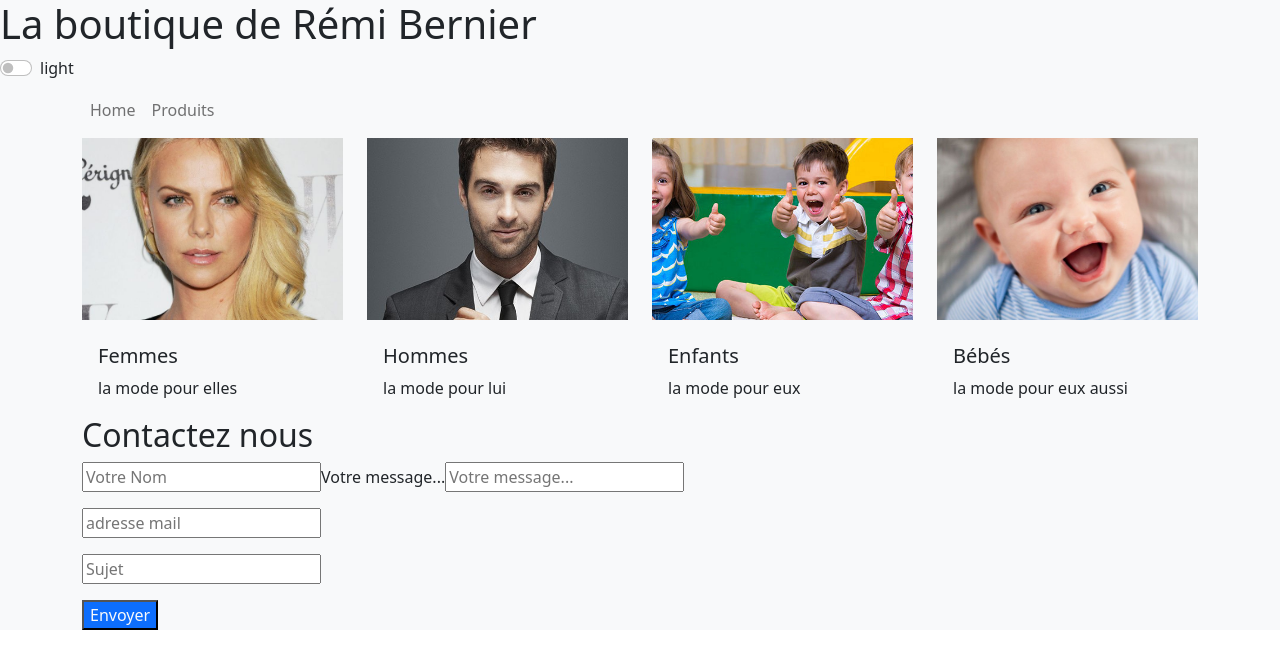
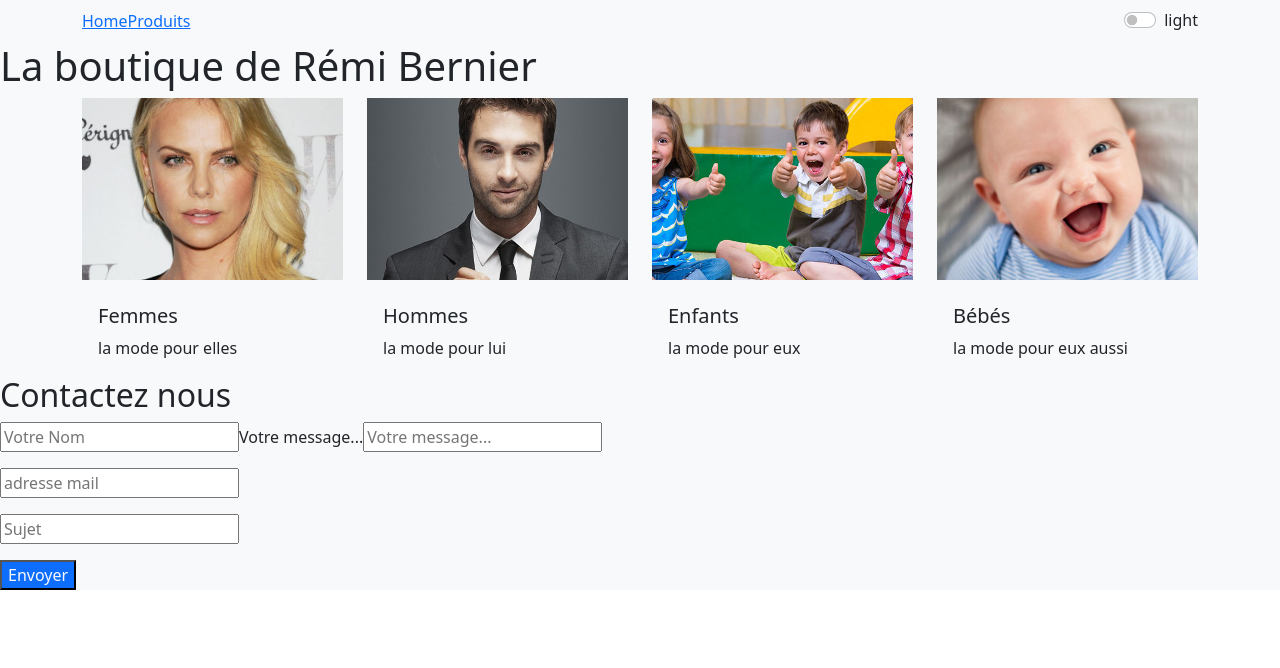
Before and after one commit to rbdeveloppement/tp-vendredi-laurent, a React (Create React App) app: page / in a window 1280 px wide. Shown: the top 668 px of the page. Built offline with nearby package versions, Linux system fonts and the light colour scheme.

Commit message:
E16 avec Patrick

```diff
--- a/package.json
+++ b/package.json
@@ -10,6 +10,7 @@
     "react": "^18.2.0",
     "react-bootstrap": "^2.5.0",
     "react-dom": "^18.2.0",
+    "react-router-dom": "^6.3.0",
     "react-scripts": "5.0.1",
     "web-vitals": "^2.1.4"
   },
--- a/src/App.js
+++ b/src/App.js
@@ -1,63 +1,26 @@
 import React, { useState } from "react";
 import "./App.css";
-import Home from "./pages/HomeScreen";
+import HomeScreen from "./pages/HomeScreen";
 import "bootstrap/dist/css/bootstrap.css";
 import "bootstrap/dist/js/bootstrap.js";
-import CategoryCard from "./Components/CategoryCard";
-import FormComponent from "./Components/ContactForm/ContactForm";
-import Hearder from "./Components/NavBar/NavBar";
 
+import NavBar from "./Components/NavBar/NavBar";
+import { Routes, Route } from "react-router-dom";
+import Products from "./pages/Products";
 
 function App() {
-  const productdescriptif = [
-    {
-      title: "Femmes",
-      description: "la mode pour elles",
-      Image: "./assets/img/femmes.jpg",
-    },
-    {
-      title: "Hommes",
-      description: "la mode pour lui",
-      Image: "./assets/img/homme.jpg",
-    },
-    {
-      title: "Enfants",
-      description: "la mode pour eux",
-      Image: "./assets/img/enfant.jpg",
-    },
-    {
-      title: "Bébés",
-      description: "la mode pour eux aussi",
-      Image: "./assets/img/bebe.jpeg",
-    },
-  ];
-  const category = productdescriptif.map((product, id) => (
-    <div className="col-12 col-lg-3" key={id}>
-      <CategoryCard
-        title={product.title}
-        description={product.description}
-        Image={product.Image}
-      />
-    </div>
-  ));
-
   const [isDark, setIsDark] = useState(false);
 
   return (
-    <div className={`${isDark ? "bg-dark text-light" : "bg-light text-dark"}`}>
-      <div>
-        <Home setIsDark={setIsDark} isDark={isDark} />
-      </div>
-      <div>
-        <Hearder/>
-      </div>
-      <div className="product-container container">
-        <div className="row">{category}</div>
-        <div>
-          <FormComponent setIsDark={setIsDark} isDark={isDark} />
-        </div>
-      </div>
-    </div>
+   <>
+      <NavBar setIsDark={setIsDark} isDark={isDark} />
+    <Routes>
+      <Route path="/home" element={<HomeScreen isDark={isDark}/>}/>
+      <Route path="/" element={<HomeScreen isDark={isDark}/>}/>
+      <Route path="/*" element={<HomeScreen  isDark={isDark}/>}/>
+      <Route path="/products" element={<Products/>}/>
+      </Routes>
+        </>
   );
 }
 
--- a/src/Components/ContactForm/ContactForm.css
+++ /dev/null
@@ -1,3 +0,0 @@
-form{
-    background-color: black;
-}
--- a/src/Components/ContactForm/ContactForm.jsx
+++ b/src/Components/ContactForm/ContactForm.jsx
@@ -2,7 +2,7 @@
 
 
 
-function FormComponent() {
+function ContactForm() {
 
   const handleFormSubmit = (evt) => {
     evt.preventDefault();
@@ -46,4 +46,4 @@ function FormComponent() {
   );
 }
 
-export default FormComponent;
+export default ContactForm;
--- a/src/Components/NavBar/NavBar.jsx
+++ b/src/Components/NavBar/NavBar.jsx
@@ -1,22 +1,32 @@
-import React from 'react';
-import Container from 'react-bootstrap/Container';
-import Nav from 'react-bootstrap/Nav';
-import Navbar from 'react-bootstrap/Navbar';
+import React from "react";
+import { Navbar } from "react-bootstrap";
+import Container from "react-bootstrap/Container";
+import Nav from "react-bootstrap/Nav";
+import { NavLink } from "react-router-dom";
+import SwitchColor from "../switchColor/SwitchColor";
 
-
-function Header () {
+function NavBar({ isDark, setIsDark }) {
   return (
     <>
-      <Navbar >
+      <Navbar
+        className={`${
+          isDark
+            ? "Navbar-dark bg-dark text-light"
+            : "Navbar-light bg-light text-dark"
+        }`}
+      >
         <Container>
           <Nav className="me-auto">
-            <Nav.Link href="#home">Home</Nav.Link>
-            <Nav.Link href="#">Produits</Nav.Link>
+            <NavLink to="/home">Home</NavLink>
+            <NavLink to="/products">Produits</NavLink>
           </Nav>
+          <div>
+        <SwitchColor isDark={isDark} setIsDark={setIsDark} />
+      </div>
         </Container>
       </Navbar>
     </>
   );
 }
 
-export default Header;
+export default NavBar;
--- a/src/Components/switchColor/SwitchColor.jsx
+++ b/src/Components/switchColor/SwitchColor.jsx
@@ -11,7 +11,7 @@ const SwitchColor = ({isDark ,setIsDark}) => {
     return (
         <div className="form-check form-switch">
   <input className="form-check-input" type="checkbox" id="flexSwitchCheck" onClick={handleClick}/>
-  <label className="form-check-label" for="flexSwitchCheck">{isDark?"dark":"light"}</label>
+  <label className="form-check-label" htmlFor="flexSwitchCheck">{isDark?"dark":"light"}</label>
 
 </div>
     );
--- /dev/null
+++ b/src/Data/category.data.js
@@ -0,0 +1,26 @@
+
+
+const productdescriptif = [
+    {
+      title: "Femmes",
+      description: "la mode pour elles",
+      Image: "./assets/img/femmes.jpg",
+    },
+    {
+      title: "Hommes",
+      description: "la mode pour lui",
+      Image: "./assets/img/homme.jpg",
+    },
+    {
+      title: "Enfants",
+      description: "la mode pour eux",
+      Image: "./assets/img/enfant.jpg",
+    },
+    {
+      title: "Bébés",
+      description: "la mode pour eux aussi",
+      Image: "./assets/img/bebe.jpeg",
+    },
+  ];
+
+  export default productdescriptif ;
--- a/src/index.js
+++ b/src/index.js
@@ -1,16 +1,15 @@
-import React, { StrictMode } from 'react';
+import React from 'react';
 import ReactDOM from 'react-dom/client';
 import './index.css';
 import App from './App';
 import reportWebVitals from './reportWebVitals';
-
-
+import {BrowserRouter as Router} from 'react-router-dom'
 
 const root = ReactDOM.createRoot(document.getElementById('root'));
 root.render(
-  <react-StrictMode>
+  <Router>
     <App />
-  </react-StrictMode>
+  </Router>
 );
 
 // If you want to start measuring performance in your app, pass a function
--- a/src/pages/HomeScreen.jsx
+++ b/src/pages/HomeScreen.jsx
@@ -1,18 +1,34 @@
-import React from "react"
-import SwitchColor from "../Components/switchColor/SwitchColor"
+import React from "react";
+import SwitchColor from "../Components/switchColor/SwitchColor";
+import CategoryCard from "../Components/CategoryCard";
+import productdescriptif from "../Data/category.data";
+import ContactForm from "../Components/ContactForm/ContactForm";
 
 
-const Home = ({ isDark, setIsDark}) => {
-    return (
-        <>
-        <div>
-           <h1>La boutique de Rémi Bernier</h1>
-        </div>
+const HomeScreen = ({ isDark, setIsDark }) => {
+  const category = productdescriptif.map((product, id) => (
+    <div className="col-12 col-lg-3" key={id}>
+      <CategoryCard
+        title={product.title}
+        description={product.description}
+        Image={product.Image}
+      />
+    </div>
+  ));
+
+  return (
+    <>
+    <div className={`${isDark ? "bg-dark text-light" : "bg-light text-dark"}`}>
       <div>
-        <SwitchColor isDark={isDark} setIsDark={setIsDark} />
+        <h1>La boutique de Rémi Bernier</h1>
       </div>
 
-</>
-    )
-}
-export default Home
+      <div className="product-container container">
+        <div className="row">{category}</div>
+      </div>
+      <ContactForm setIsDark={setIsDark} isDark={isDark} />
+      </div>
+    </>
+  );
+};
+export default HomeScreen;
--- /dev/null
+++ b/src/pages/Products.jsx
@@ -0,0 +1,11 @@
+import React from 'react';
+
+const Products = () => {
+    return (
+        <div>
+            <h1>ProdutcsScreen</h1>
+        </div>
+    );
+};
+
+export default Products;
```
Also changed, not shown: 1 other file (tests, documents, lock files or other folders).
